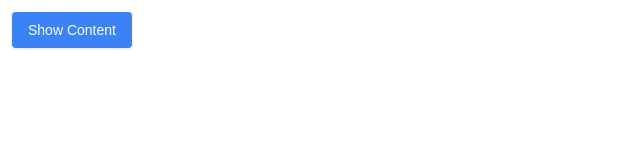
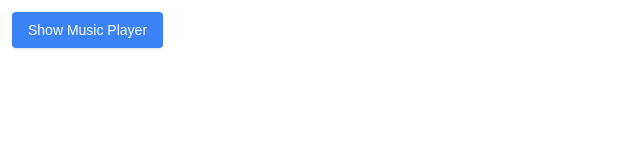
Before and after one commit to PrabalPradhan1991/music-app, a Next.js app: page / in a window 1280 px wide. Shown: the top 160 px of the page, without its empty margins (0-640 px from the left). Built offline with nearby package versions, Linux system fonts and the light colour scheme.

Commit message:
Readme updated

```diff
--- a/src/app/page.tsx
+++ b/src/app/page.tsx
@@ -16,7 +16,7 @@ export default function Home() {
         onClick={handleShow}
         className="mb-4 px-4 py-2 bg-blue-500 text-white rounded hover:bg-blue-600 transition-colors"
       >
-        {show ? "Hide" : "Show"} Content
+        {show ? "Hide" : "Show"} Music Player
       </Button>
       <MusicPlayer
         className={`transform transition-all duration-500 ease-out
```
Also changed, not shown: 1 other file (tests, documents, lock files or other folders).
